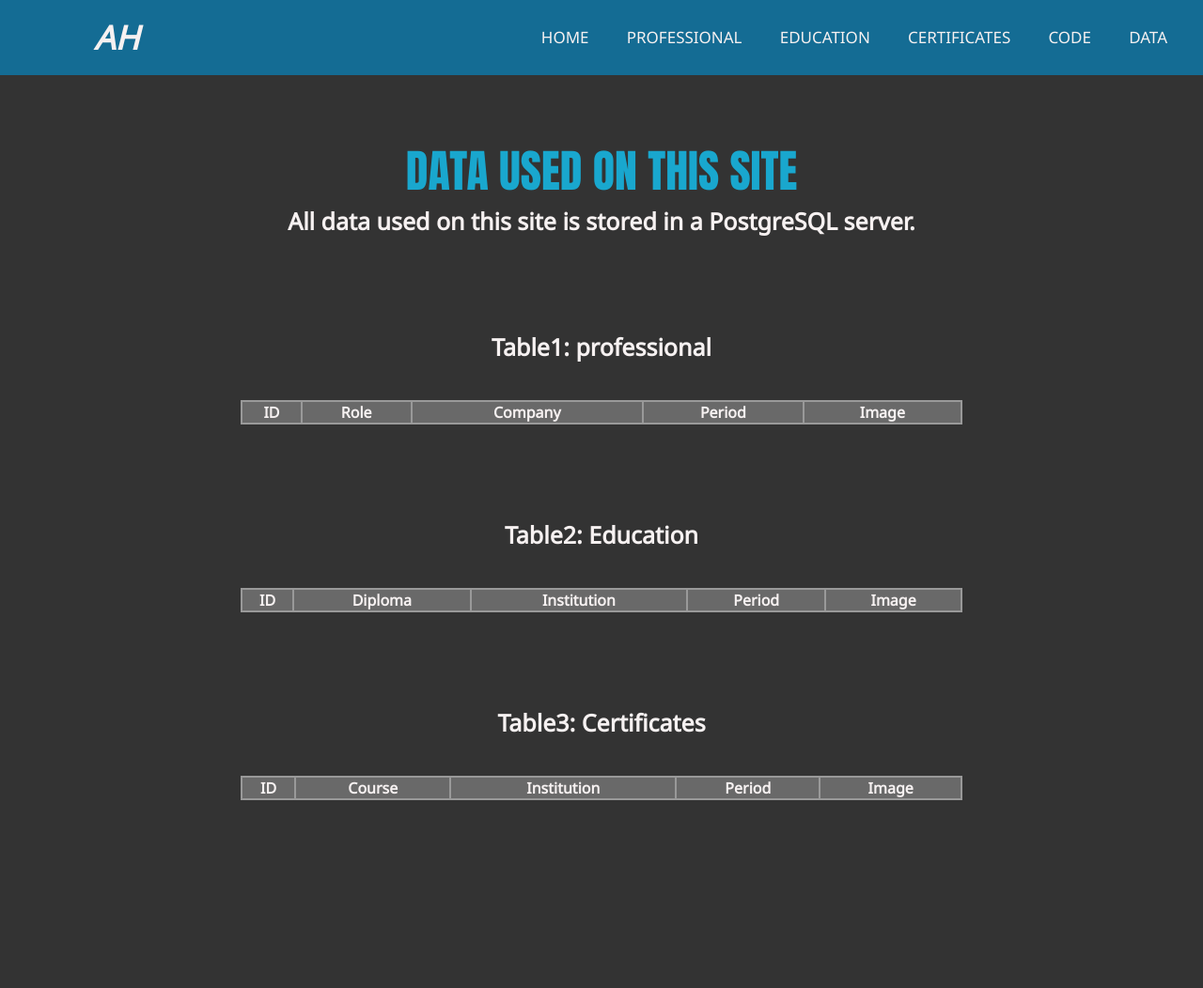
After one commit to andrehaffner/flask_andrehaffner, a Flask app: page /data in a window 1280 px wide. The commit adds this page. Shown: the whole page at 94% size. Run offline with Flask 3, Linux system fonts and the light colour scheme; lists and menus that the app fills with data are empty; some libraries are stand-ins or nearby versions.

Commit message:
version 2.0.0

```diff
--- a/app.py
+++ b/app.py
@@ -41,6 +41,14 @@ def certificates():
     return render_template("certificates.html", certificates=data)
 
 
+@Views.route("/data")
+def data():
+    table1 = Experience.query.order_by(Experience.id).all()
+    table2 = Education.query.order_by(Education.id).all()
+    table3 = Certificate.query.order_by(Certificate.id).all()
+    return render_template("data.html", table1=table1, table2=table2, table3=table3)
+
+
 # ~~~~~~~~~~~~~~~~~~~~~~~~~~~~~~~~~~~~~~~~~~~~~~~~~~~~~~ Models ~~~~~~~~~~~~~~~~~~~~~~~~~~~~~~~~~~~~~~~~~~~~~~~~~~~~~~ #
 
 
@@ -70,6 +78,7 @@ class Experience(db.Model):
     date_period = db.Column(db.String)
     image = db.Column(db.String)
 
+
 # ~~~~~~~~~~~~~~~~~~~~~~~~~~~~~~~~~~~~~~~~~~~~~~~~~~~~~~~ Code ~~~~~~~~~~~~~~~~~~~~~~~~~~~~~~~~~~~~~~~~~~~~~~~~~~~~~~~ #
 
 if __name__ == "__main__":
--- /dev/null
+++ b/static/styles/data.css
@@ -0,0 +1,39 @@
+
+/* ~~~~~~~~~~~~~~~~~~~~~~~~~~~~~~~~~~~~~~~~~~~~~~~~~~~~ data.css ~~~~~~~~~~~~~~~~~~~~~~~~~~~~~~~~~~~~~~~~~~~~~~~~~~~~ */
+
+.title {
+    font-family: Impact, serif;
+    font-size:300%;
+    text-align:center;
+    color:#19A7CE;
+    margin:auto;
+}
+
+.subtitle {
+    text-align:center;
+    font-size:25px;
+    color: #F6F1F1;
+    margin:auto;
+}
+
+.table_title {
+    margin: 100px auto auto auto;
+    text-align:center;
+    font-size:25px;
+    color: #F6F1F1;
+}
+
+.table {
+    width:60%;
+    margin:40px auto auto auto;
+    color:#F6F1F1;
+    background-color:#696969;
+    border-collapse: collapse;
+    text-align:center;
+    overflow-x:auto;
+    border: 2px #999;
+}
+
+tr:hover {background-color:#333333;}
+
+table, tr, th {border: 2px solid #999;}
--- a/templates/base.html
+++ b/templates/base.html
@@ -25,6 +25,12 @@
                     <li class="nav-item"><a href="/professional" class="nav-link">Professional</a></li>
                     <li class="nav-item"><a href="/education" class="nav-link">Education</a></li>
                     <li class="nav-item"><a href="/certificates" class="nav-link">Certificates</a></li>
+                    <li class="nav-item">
+                        <a href="https://github.com/andrehaffner/flask_andrehaffner" class="nav-link" target="_blank">
+                            Code
+                        </a>
+                    </li>
+                    <li class="nav-item"><a href="/data" class="nav-link">Data</a></li>
                 </ul>
             </nav>
         </section>
--- /dev/null
+++ b/templates/data.html
@@ -0,0 +1,74 @@
+<!DOCTYPE html>
+{% extends "base.html" %}
+
+{% block title %}Data{% endblock %}
+{% block style %}<link rel="stylesheet" href="../static/styles/data.css">{% endblock %}
+
+{% block content %}
+<h2 class="title">DATA USED ON THIS SITE</h2>
+<h2 class="subtitle">All data used on this site is stored in a PostgreSQL server.</h2>
+
+<h1 class="table_title">Table1: professional</h1>
+<table class="table">
+    <tr class="table_header">
+        <th>ID</th>
+        <th>Role</th>
+        <th>Company</th>
+        <th>Period</th>
+        <th>Image</th>
+    </tr>
+
+    {% for line in table1 %}
+    <tr class="table_line">
+        <th>{{ line.id }}</th>
+        <th>{{ line.role }}</th>
+        <th>{{ line.company }}</th>
+        <th>{{ line.date_period }}</th>
+        <th>{{ line.image }}</th>
+    </tr>
+    {% endfor %}
+</table>
+
+<h1 class="table_title">Table2: Education</h1>
+<table class="table">
+    <tr class="table_header">
+        <th>ID</th>
+        <th>Diploma</th>
+        <th>Institution</th>
+        <th>Period</th>
+        <th>Image</th>
+    </tr>
+
+    {% for line in table2 %}
+    <tr class="table_line">
+        <th>{{ line.id }}</th>
+        <th>{{ line.diploma }}</th>
+        <th>{{ line.institution }}</th>
+        <th>{{ line.date_period }}</th>
+        <th>{{ line.image }}</th>
+    </tr>
+    {% endfor %}
+</table>
+
+<h1 class="table_title">Table3: Certificates</h1>
+<table class="table">
+    <tr class="table_header">
+        <th>ID</th>
+        <th>Course</th>
+        <th>Institution</th>
+        <th>Period</th>
+        <th>Image</th>
+    </tr>
+
+    {% for line in table3 %}
+    <tr class="table_line">
+        <th>{{ line.id }}</th>
+        <th>{{ line.course }}</th>
+        <th>{{ line.institution }}</th>
+        <th>{{ line.date_period }}</th>
+        <th>{{ line.image }}</th>
+    </tr>
+    {% endfor %}
+</table>
+
+{% endblock %}
```
Also changed, not shown: static/styles/certificates.css (+0 -7 lines), static/styles/education.css (+1 -8 lines).
